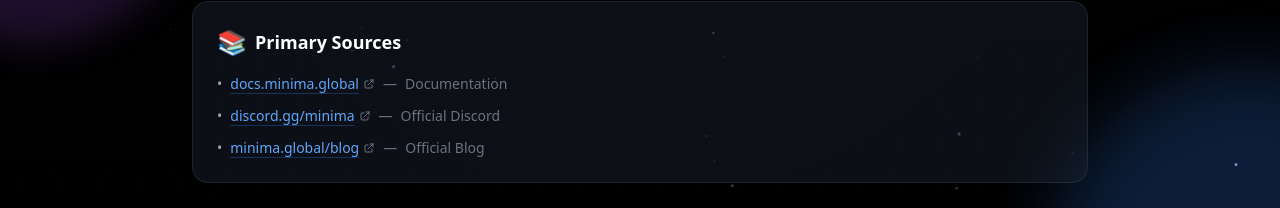
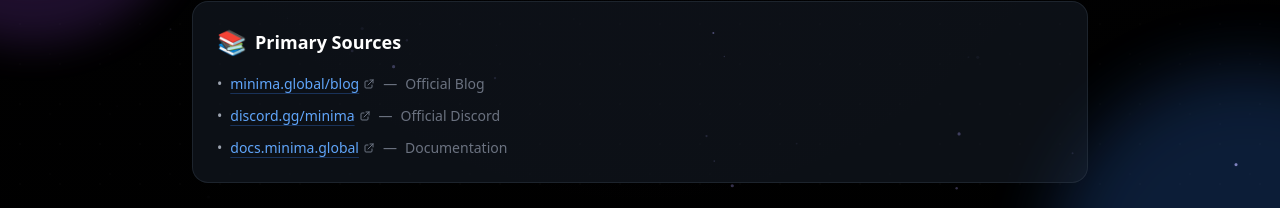
Before and after one commit to KuA1bo/minimaverse-site, a Next.js app: page /open-questions in a window 1280 px wide. Shown: the part 476-684 px from the top of the page. Built offline with nearby package versions, Linux system fonts and the light colour scheme.

Commit message:
polish: reorder primary sources links

```diff
--- a/src/app/open-questions/page.tsx
+++ b/src/app/open-questions/page.tsx
@@ -161,13 +161,13 @@ export default function OpenQuestionsPage() {
             <li className="flex flex-col md:flex-row md:items-center gap-1 md:gap-2">
               <span className="hidden md:inline text-gray-400">•</span>
               <ExternalLink
-                href="https://docs.minima.global"
+                href="https://minima.global/blog"
                 className="text-blue-400 hover:text-purple-400 underline decoration-blue-500/30 hover:decoration-purple-500/60 underline-offset-4 transition-all duration-300 break-all text-xs md:text-sm"
               >
-                docs.minima.global
+                minima.global/blog
               </ExternalLink>
               <span className="hidden md:inline text-gray-500">—</span>
-              <span className="text-gray-500 text-xs md:text-sm">Documentation</span>
+              <span className="text-gray-500 text-xs md:text-sm">Official Blog</span>
             </li>
             <li className="flex flex-col md:flex-row md:items-center gap-1 md:gap-2">
               <span className="hidden md:inline text-gray-400">•</span>
@@ -183,13 +183,13 @@ export default function OpenQuestionsPage() {
             <li className="flex flex-col md:flex-row md:items-center gap-1 md:gap-2">
               <span className="hidden md:inline text-gray-400">•</span>
               <ExternalLink
-                href="https://minima.global/blog"
+                href="https://docs.minima.global"
                 className="text-blue-400 hover:text-purple-400 underline decoration-blue-500/30 hover:decoration-purple-500/60 underline-offset-4 transition-all duration-300 break-all text-xs md:text-sm"
               >
-                minima.global/blog
+                docs.minima.global
               </ExternalLink>
               <span className="hidden md:inline text-gray-500">—</span>
-              <span className="text-gray-500 text-xs md:text-sm">Official Blog</span>
+              <span className="text-gray-500 text-xs md:text-sm">Documentation</span>
             </li>
           </ul>
         </div>
```
